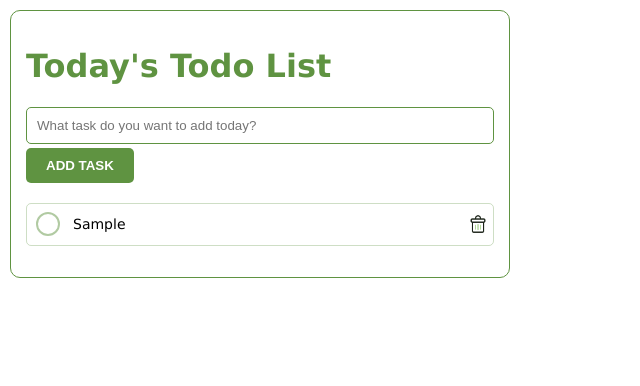
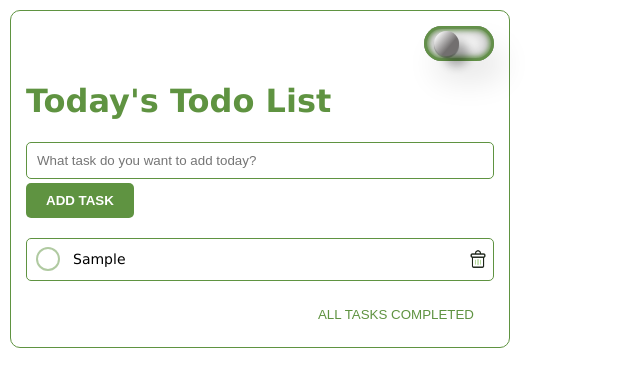
Before and after one commit to lesterdev28/va-todo, a browser extension: page index.html in a window 1280 px wide. Both pictures are taken after typing "Sample" into the empty fields and a click on the button "ADD TASK". Shown: the whole page, without its empty margins (0-640 px from the left). Drawn offline with Linux system fonts and the light colour scheme.

Commit message:
Dark Mode and Task completed button added

```diff
--- a/index.html
+++ b/index.html
@@ -8,13 +8,17 @@
 </head>
 <body>
     <div id="container">
+        <div class="container">
+            <input type="checkbox" name="checkbox" id="checkbox" />
+            <label for="checkbox" class="label"></label>
+        </div>
         <h1>Today's Todo List</h1>
         <input type="text" id="input-el" placeholder="What task do you want to add today?">
         <button id="input-btn">ADD TASK</button>
         <div class="list">
-        <ul id="ul-el">
-        </ul>
+            <ul id="ul-el"></ul>
         </div>
+        <button id="clear-completed-btn" class="clear-btn" style="display: none;">ALL TASKS COMPLETED</button>
     </div>
     <script src="script.js"></script>
 </body>
--- a/script.js
+++ b/script.js
@@ -1,13 +1,22 @@
 document.addEventListener("DOMContentLoaded", function() {
     const inputBtn = document.getElementById("input-btn");
+    const clearCompletedBtn = document.getElementById("clear-completed-btn"); // Add this line
+    const checkbox = document.getElementById("checkbox");
     const inputEl = document.getElementById("input-el");
     const ulEl = document.getElementById("ul-el");
 
-    // Load tasks from localStorage
     const tasks = JSON.parse(localStorage.getItem("tasks")) || [];
     tasks.forEach(task => {
         addTaskToDOM(task.text, task.completed);
     });
+
+    toggleClearCompletedBtn();
+
+    const darkMode = localStorage.getItem("darkMode");
+    if (darkMode === "enabled") {
+        document.body.classList.add("dark-mode");
+        checkbox.checked = true;
+    }
 
     inputBtn.addEventListener("click", function() {
         if (inputEl.value.trim() !== "") {
@@ -19,6 +28,31 @@ document.addEventListener("DOMContentLoaded", function() {
             tasks.push(task);
             localStorage.setItem("tasks", JSON.stringify(tasks));
             inputEl.value = "";
+            toggleClearCompletedBtn();
+        }
+    });
+
+    clearCompletedBtn.addEventListener("click", function() { // Add this function
+        const completedTasks = document.querySelectorAll(".completed");
+        completedTasks.forEach(task => {
+            const checkbox = task.querySelector(".task-checkbox");
+            checkbox.checked = false;
+            task.classList.remove("completed");
+            const taskText = task.querySelector("span").textContent;
+            const index = tasks.findIndex(t => t.text === taskText);
+            if (index > -1) {
+                tasks[index].completed = false;
+            }
+        });
+        localStorage.setItem("tasks", JSON.stringify(tasks));
+    });
+
+    checkbox.addEventListener("change", function() {
+        document.body.classList.toggle("dark-mode");
+        if (document.body.classList.contains("dark-mode")) {
+            localStorage.setItem("darkMode", "enabled");
+        } else {
+            localStorage.setItem("darkMode", "disabled");
         }
     });
 
@@ -62,6 +96,7 @@ document.addEventListener("DOMContentLoaded", function() {
                 tasks.splice(index, 1);
                 localStorage.setItem("tasks", JSON.stringify(tasks));
             }
+            toggleClearCompletedBtn();
         });
 
         li.appendChild(checkbox);
@@ -69,4 +104,11 @@ document.addEventListener("DOMContentLoaded", function() {
         li.appendChild(deleteBtn);
         ulEl.appendChild(li);
     }
+    function toggleClearCompletedBtn() {
+        if (tasks.length > 0) {
+            clearCompletedBtn.style.display = "block";
+        } else {
+            clearCompletedBtn.style.display = "none";
+        }
+    }
 });
--- a/styles.css
+++ b/styles.css
@@ -1,32 +1,71 @@
+:root {
+    --background-color: #ffffff;
+    --text-color: #000000;
+    --border-color: #5f9341;
+    --button-background: #5f9341;
+    --button-text-color: #ffffff;
+    --checkbox-border: #5f93417d;
+    --checkbox-checked-background: #5f9341;
+    --completed-text-color: gray;
+}
+
+body.dark-mode {
+    --background-color: #121212;
+    --text-color: #ffffff;
+    --border-color: #5f9341;
+    --button-background: #5f9341;
+    --button-text-color: #ffffff;
+    --checkbox-border: #5f93417d;
+    --checkbox-checked-background: #5f9341;
+    --completed-text-color: #b0b0b0;
+    --delete-btn-color: rgba(88, 255, 5, 0.524);
+}
+
 body {
     margin: 0;
     padding: 10px;
     font-family: Verdana, Geneva, Tahoma, sans-serif;
     min-width: 500px;
+    background-color: var(--background-color);
+    color: var(--text-color);
 }
 
 h1 {
     font-family: 'Verdana', sans-serif;
-    color: #5f9341;
+    color: var(--border-color);
 }
 
 input {
     width: 100%;
     padding: 10px;
     box-sizing: border-box;
-    border: 1px solid #5f9341;
+    border: 1px solid var(--border-color);
     margin-bottom: 4px;
     border-radius: 5px;
+    background-color: var(--background-color);
+    color: var(--text-color);
 }
 
 button {
-    background: #5f9341;
-    color: white;
+    background: var(--button-background);
+    color: var(--button-text-color);
     padding: 10px 20px;
     border: none;
     font-weight: bold;
     cursor: pointer;
     border-radius: 5px;
+}
+
+button:hover {
+    opacity: 0.8;
+}
+
+button.clear-btn {
+    background: none;
+    color: var(--border-color);
+    font-weight: normal;
+    margin-top: 10px;
+    margin-left: auto;
 }
 
 ul {
@@ -42,7 +81,7 @@ li {
     margin-top: 5px;
     padding: 5px;
     border-radius: 5px;
-    border: 1px solid #5f93414d;
+    border: 1px solid var(--border-color);
     font-size: 14px;
 }
 
@@ -52,22 +91,22 @@ li span {
 }
 
 a {
-    color: #5f9341;
+    color: var(--border-color);
 }
 
 .completed {
     text-decoration: line-through;
     font-style: italic;
-    color: gray;
+    color: var(--completed-text-color);
 }
 
-/* Hide the default checkbox */
+
 input.task-checkbox {
     appearance: none;
     -webkit-appearance: none;
     width: 20px;
     height: 20px;
-    border: 2px solid #5f93417d;
+    border: 2px solid var(--checkbox-border);
     border-radius: 50%;
     position: relative;
     cursor: pointer;
@@ -75,8 +114,8 @@ input.task-checkbox {
 
 /* Style the checked state */
 input.task-checkbox:checked {
-    background-color: #5f9341;
-    border: 2px solid #5f9341;
+    background-color: var(--checkbox-checked-background);
+    border: 2px solid var(--checkbox-checked-background);
 }
 
 /* Add a checkmark */
@@ -95,9 +134,11 @@ input.task-checkbox:checked::after {
 #container {
     width: 100%;
     max-width: 468px;
-    border: 1px solid #5f9341;
+    border: 1px solid var(--border-color);
     padding: 15px;
     border-radius: 10px;
+    background-color: var(--background-color);
+    color: var(--text-color);
 }
 
 .delete-btn {
@@ -105,8 +146,78 @@ input.task-checkbox:checked::after {
     height: 20px;
     cursor: pointer;
     margin-left: 10px;
+    border-radius: 5px;
+    background-color: var(--delete-btn-color);
 }
 
 .delete-btn:hover {
     opacity: 0.5;
 }
+
+.label {
+    height:35px;
+    width: 70px;
+    background-color: #ffffff;
+    border-radius: 30px;
+    -webkit-box-shadow: inset 0 0 5px 4px rgba(255, 255, 255, 1),
+        inset 0 0 20px 1px rgba(0, 0, 0, 0.488), 10px 20px 30px rgba(0, 0, 0, 0.096),
+        inset 0 0 0 3px rgba(0, 0, 0, 0.3);
+    box-shadow: inset 0 0 5px 4px #5f9341,
+        inset 0 0 20px 1px rgba(0, 0, 0, 0.488), 10px 20px 30px rgba(0, 0, 0, 0.096),
+        inset 0 0 0 3px rgba(0, 0, 0, 0.3);
+    display: -webkit-box;
+    display: -ms-flexbox;
+    display: flex;
+    -webkit-box-align: center;
+    -ms-flex-align: center;
+    align-items: center;
+    cursor: pointer;
+    position: relative;
+    -webkit-transition: -webkit-transform 0.4s;
+    transition: -webkit-transform 0.4s;
+    transition: transform 0.4s;
+    margin-left: auto;
+}
+
+.label:hover {
+    -webkit-transform: perspective(100px) rotateX(5deg) rotateY(-5deg);
+    transform: perspective(100px) rotateX(5deg) rotateY(-5deg);
+}
+
+#checkbox:checked ~ .label:hover {
+    -webkit-transform: perspective(100px) rotateX(-5deg) rotateY(5deg);
+    transform: perspective(100px) rotateX(-5deg) rotateY(5deg);
+}
+
+#checkbox {
+    display: none;
+}
+
+#checkbox:checked ~ .label::before {
+    left: 35px;
+    background-color: #000000;
+    background-image: linear-gradient(315deg, #000000 0%, #414141 70%);
+    -webkit-transition: 0.4s;
+    transition: 0.4s;
+}
+
+.label::before {
+    position: absolute;
+    content: "";
+    height: 25px;
+    width: 25px;
+    border-radius: 50%;
+    background-color: #000000;
+    background-image: linear-gradient(
+        130deg,
+        #757272 10%,
+        #ffffff 11%,
+        #726f6f 62%
+    );
+    left: 10px;
+    -webkit-box-shadow: 0 2px 1px rgba(0, 0, 0, 0.3),
+        10px 10px 10px rgba(0, 0, 0, 0.3);
+    box-shadow: 0 2px 1px rgba(0, 0, 0, 0.3), 10px 10px 10px rgba(0, 0, 0, 0.3);
+    -webkit-transition: 0.4s;
+    transition: 0.4s;
+}
```
